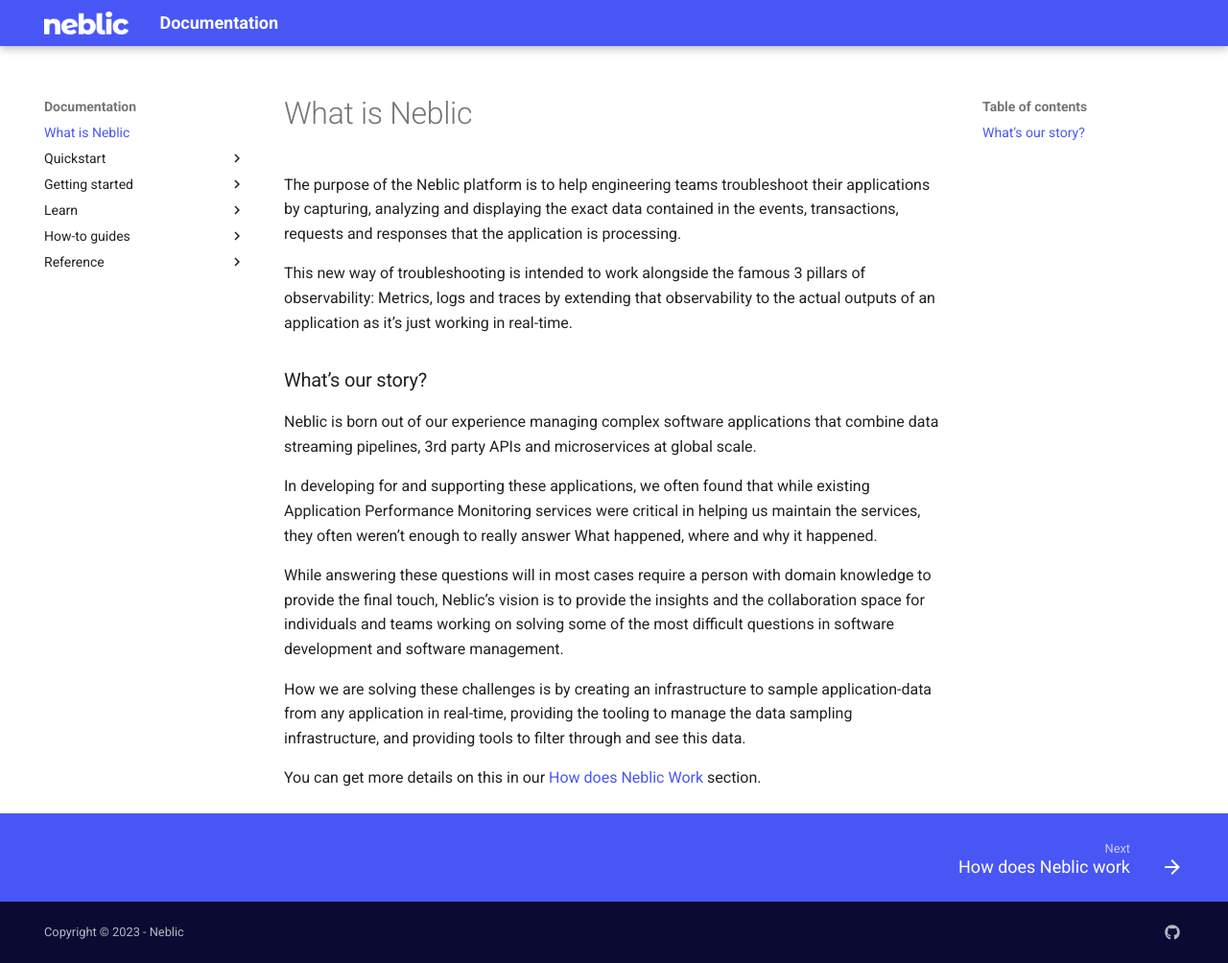
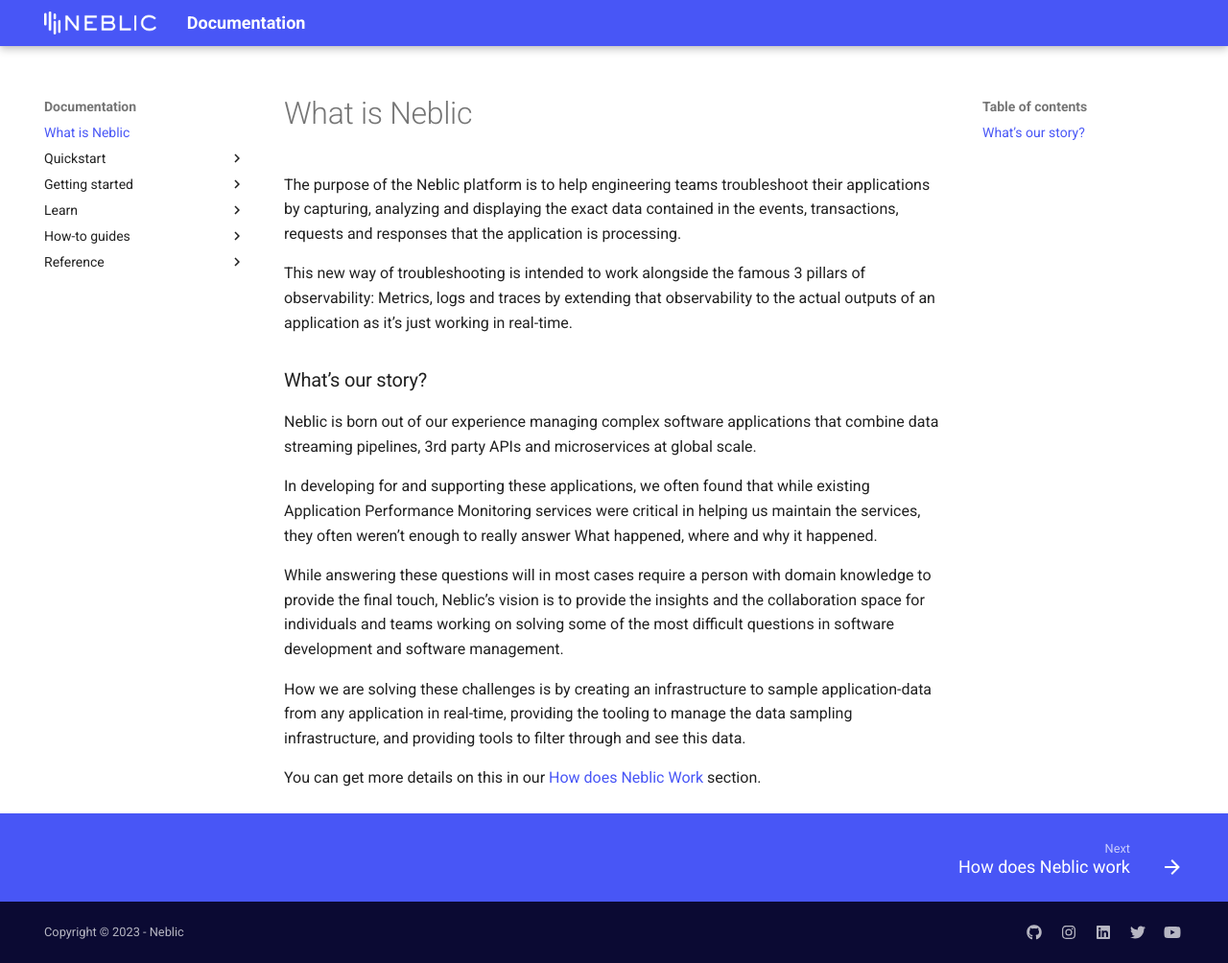
Before and after one commit to neblic/platform, an MkDocs documentation site: the page built from docs/content/index.md, in a window 1280 px wide and 1004 px high. Shown: the whole window at 96% size. Built offline with MkDocs 1.6.1 and Material for MkDocs 9.7.7, drawn with Linux system fonts in a browser that asks for light colours; the version menu is left out.

Commit message:
docs: fixed logo and colors, added social links

```diff
--- a/docs/mkdocs.yaml
+++ b/docs/mkdocs.yaml
@@ -40,6 +40,14 @@
   social:
     - icon: fontawesome/brands/github
       link: https://github.com/neblic
+    - icon: fontawesome/brands/instagram
+      link: https://www.instagram.com/neblic/
+    - icon: fontawesome/brands/linkedin
+      link: https://www.linkedin.com/company/neblic-data
+    - icon: fontawesome/brands/twitter
+      link: https://twitter.com/neblichq
+    - icon: fontawesome/brands/youtube
+      link: https://www.youtube.com/@NeblicHQ
   version:
     provider: mike
 extra_css:
```
Also changed, not shown: docs/content/assets/neblic-logo-black.png, docs/content/assets/neblic-logo-white.png.
